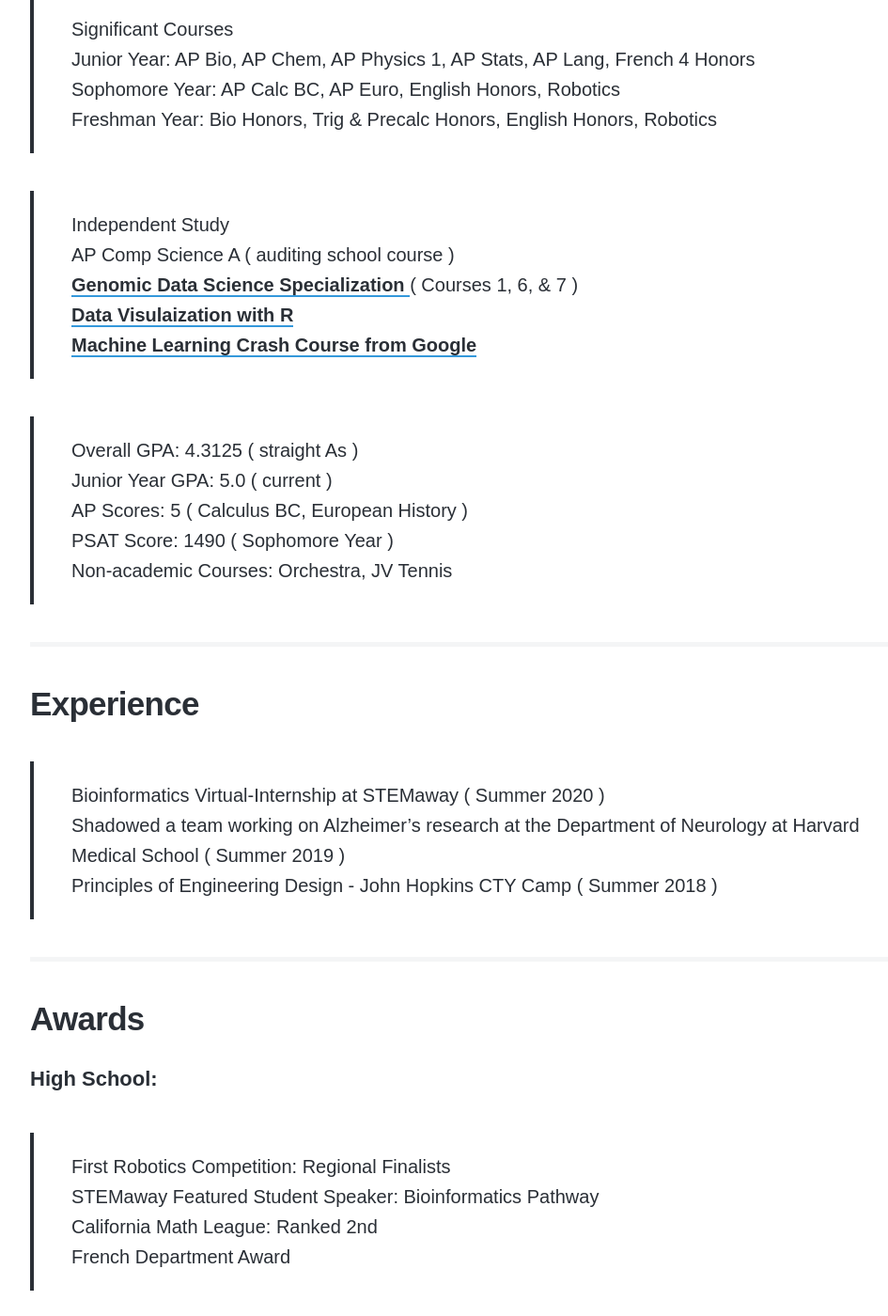
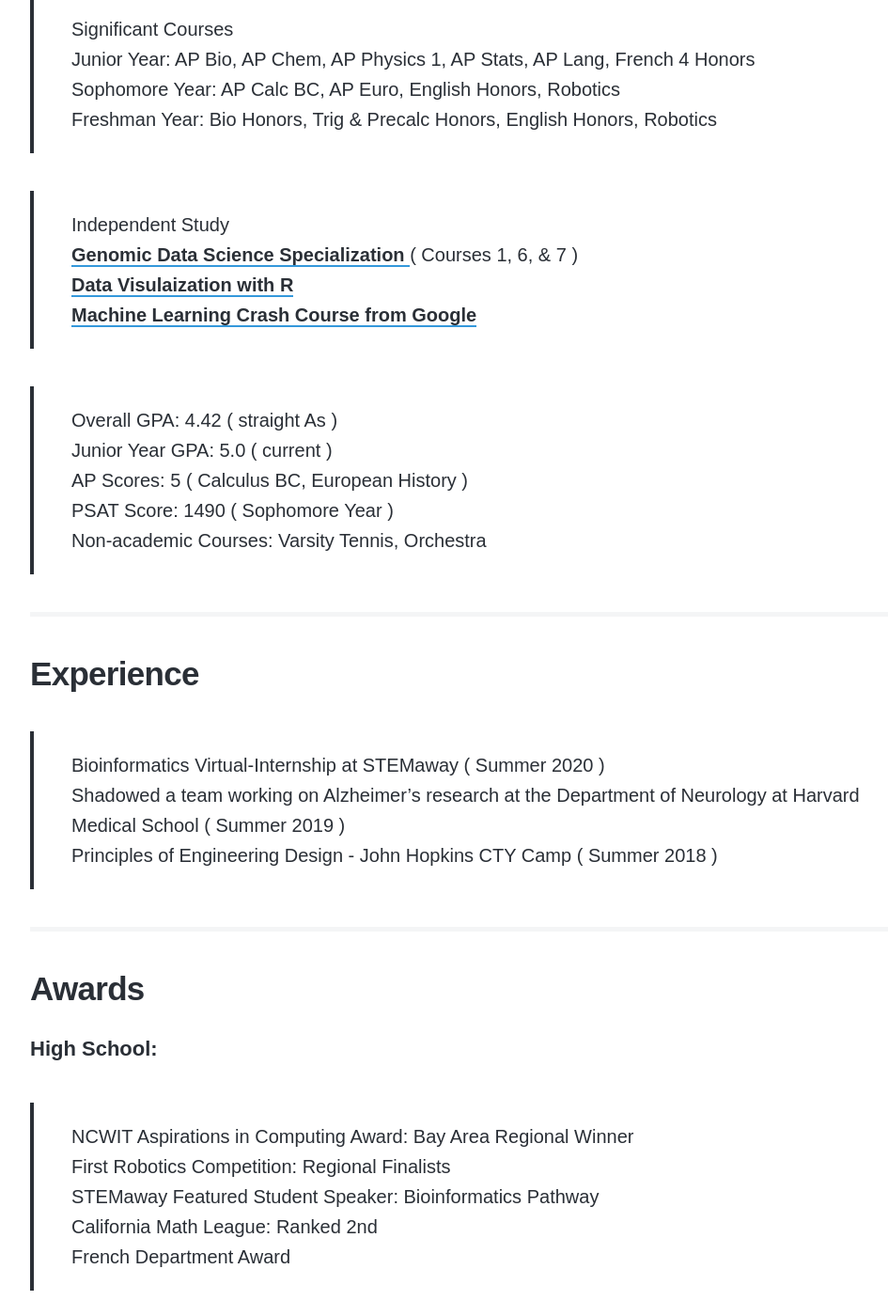
Before and after one commit to disha-22/disha-22.github.io, a Jekyll site: the page built from _pages/Resume.md, in a window 1280 px wide and 1400 px high, scrolled down 770 px. Shown: the whole window at 94% size, without its empty margins (138-1083 px from the left). Built offline with Jekyll 4.4.1, drawn with Linux system fonts in a browser that asks for light colours; nearby versions of some CDN libraries; some web fonts are replaced.

Commit message:
Update Resume.md

```diff
--- a/_pages/Resume.md
+++ b/_pages/Resume.md
@@ -14,16 +14,15 @@
 Freshman Year: Bio Honors, Trig & Precalc Honors, English Honors, Robotics
 
 > Independent Study
-<br> AP Comp Science A ( auditing school course )
 <br> <a href = "https://www.coursera.org/specializations/genomic-data-science">Genomic Data Science Specialization </a> ( Courses 1, 6, & 7 )
 <br> <a href = "https://rkabacoff.github.io/datavis/index.html"> Data Visulaization with R </a>
 <br> <a href = "https://developers.google.com/machine-learning/crash-course/"> Machine Learning Crash Course from Google </a>
 
-> Overall GPA: 4.3125 ( straight As )
+> Overall GPA: 4.42 ( straight As )
 <br> Junior Year GPA: 5.0 ( current )
 <br> AP Scores: 5 ( Calculus BC, European History )
 <br> PSAT Score: 1490 ( Sophomore Year )
-<br> Non-academic Courses: Orchestra, JV Tennis
+<br> Non-academic Courses: Varsity Tennis, Orchestra
 
 
 <hr style="height:5px;color:black">
@@ -38,7 +37,8 @@
 
 <h2>Awards</h2>
 <h4> High School: </h4>
-> First Robotics Competition: Regional Finalists
+> NCWIT Aspirations in Computing Award: Bay Area Regional Winner
+<br> First Robotics Competition: Regional Finalists
 <br> STEMaway Featured Student Speaker: Bioinformatics Pathway
 <br> California Math League: Ranked 2nd
 <br> French Department Award
```
